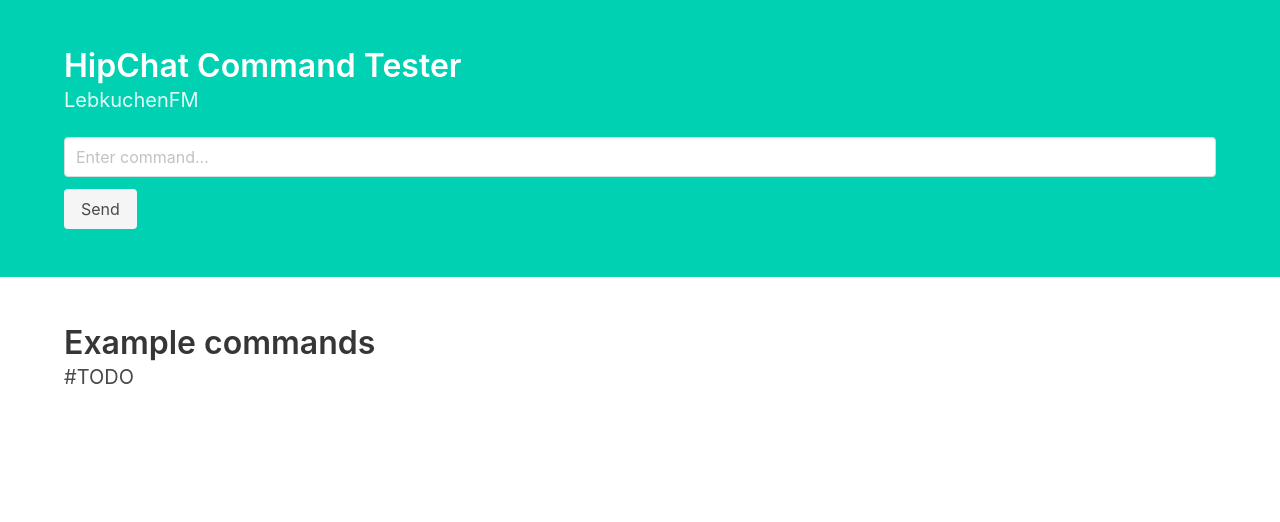
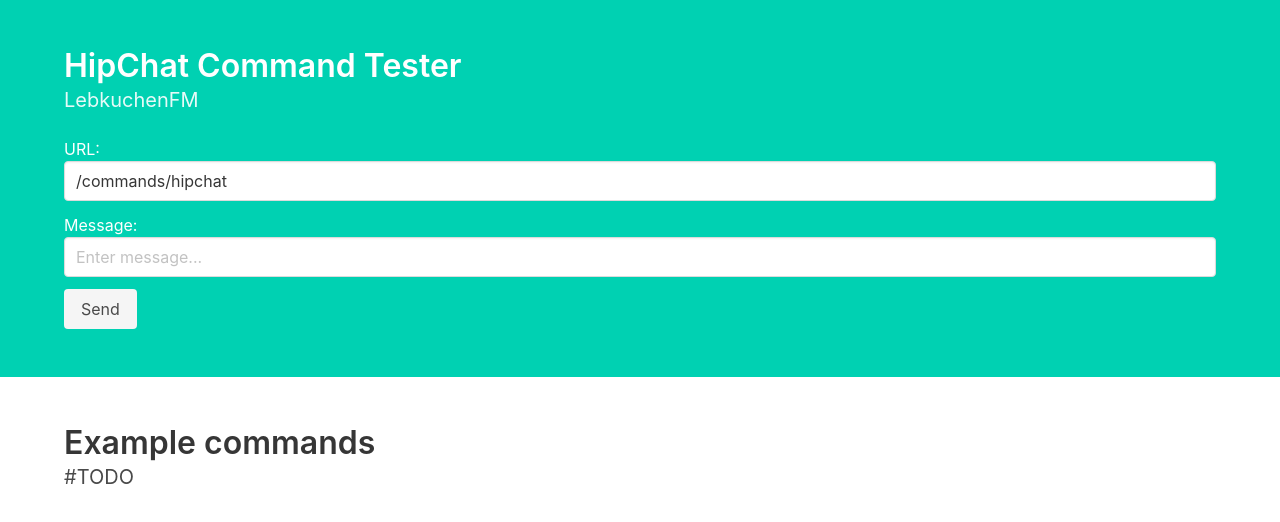
Before and after one commit to Deseteral/lebkuchen-fm-frontend, a React (Create React App) app: page / in a window 1280 px wide. Shown: the top 522 px of the page. Built offline with nearby package versions, Linux system fonts and the light colour scheme; the HTML template or start-up script is replaced by a standard one.

Commit message:
Added message sending functionality

```diff
--- a/src/components/CmdForm/CmdForm.tsx
+++ b/src/components/CmdForm/CmdForm.tsx
@@ -1,16 +1,57 @@
 import * as React from "react";
-import CmdInput from '../CmdInput/CmdInput';
 
-function CmdForm() {
+import msg from '../../services/messageSimulator';
+
+interface ICmdFormState {
+  message: string,
+  url: string,
+}
+
+class CmdForm extends React.Component {
+  public state: ICmdFormState;
+
+  constructor(props: any) {
+    super(props);
+    this.state = {
+      message: '',
+      url: '/commands/hipchat',
+    }
+    this.handleUrlChange = this.handleUrlChange.bind(this);
+    this.handleMessageChange = this.handleMessageChange.bind(this);
+    this.submitMessage = this.submitMessage.bind(this);
+  }
+
+  public render(): JSX.Element {
     return (
       <div>
-      <form>
+        <form onSubmit={this.submitMessage}>
           <div className="field">
-          <CmdInput />
+          <div className="field">
+            <span>URL:</span>
+            <input
+              type="text"
+              className="input"
+              value={this.state.url}
+              onChange={this.handleUrlChange}
+              placeholder="/command"
+              />
+          </div>
+          <div className="field">
+            <span>Message:</span>
+            <input
+              type="text"
+              className="input"
+              value={this.state.message}
+              onChange={this.handleMessageChange}
+              placeholder="Enter message..."
+            />
+          </div>
           </div>
           <div className="field">
             <div className="control">
-            <button className="button is-light">Send</button>
+              <button className="button is-light" type="submit">
+                Send
+              </button>
             </div>
           </div>
         </form>
@@ -18,4 +59,22 @@
     );
   }
 
+  private handleUrlChange(event: any): void {
+    this.setState({ url: event.target.value } );
+  }
+
+  private handleMessageChange(event: any): void {
+    this.setState({ message: event.target.value });
+  }
+
+  private submitMessage(event: any): void {
+    event.preventDefault();
+    if (!this.state.message) {
+      alert('GIB MSG PLS!');
+      return;
+    }
+    msg.sendMessage(this.state.url, this.state.message);
+  }
+}
+
 export default CmdForm;
--- a/src/components/CmdInput/CmdInput.tsx
+++ /dev/null
@@ -1,11 +0,0 @@
-import * as React from "react";
-
-function CmdInput() {
-  return (
-    <div className="field">
-      <input type="text" className="input" placeholder="Enter command..." />
-    </div>
-  );
-}
-
-export default CmdInput;
--- a/src/services/history.js
+++ b/src/services/history.js
@@ -0,0 +1,2 @@
+// TODO remember entered commands and results
+export default {};
--- /dev/null
+++ b/src/services/messageSimulator.ts
@@ -0,0 +1,37 @@
+const DEFAULT_URL='/commands';
+
+function sendMessage(url: string, message: string) {
+  return fetch(url || DEFAULT_URL, {
+    body: JSON.stringify(generateBody(message)),
+    method: 'POST',
+  });
+}
+
+function generateBody(message: string): object {
+  return {
+    event: 'room_message',
+    item: {
+        message: {
+            date: (new Date()).toISOString(),
+            from: {
+                id: 123,
+                mention_name: 'WitrynaBot',
+                name: 'Witryna testowa',
+            },
+            id: 'testId_' + Date.now().toString(),
+            mentions: [],
+            message,
+            type: 'message',
+        },
+        room: {
+            id: 1234,
+            name: 'LebkuchenFM'
+        },
+    },
+    webhook_id: 123456,
+  };
+}
+
+export default {
+  sendMessage,
+};
```
Also changed, not shown: src/services/messageSimulator.js (deleted, +0 -9 lines), 1 other file (tests, documents, lock files or other folders). Lines whose indentation alone changed are shown as unchanged.
